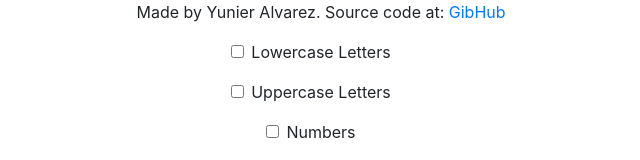
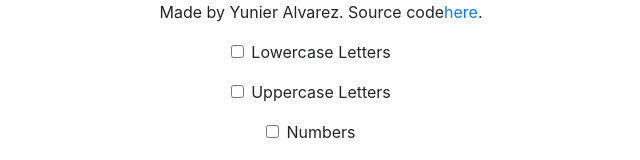
Before and after one commit to eunier/random-password-generator, a React (Create React App) app: page / in a window 1280 px wide. Shown: the top 160 px of the page, without its empty margins (319-959 px from the left). Built offline with nearby package versions, Linux system fonts and the light colour scheme.

Commit message:
clean up

```diff
--- a/src/components/About.js
+++ b/src/components/About.js
@@ -4,10 +4,15 @@ const About = () => (
   <div className="row">
     <div className="col d-flex justify-content-center">
       <p>
-        Made by Yunier Alvarez. Source code at:{" "}
-        <a href="https://github.com/eunier/random-password-generator">
-          GibHub
+        Made by Yunier Alvarez. Source code
+        <a
+          href="https://github.com/eunier/random-password-generator"
+          target="_blank"
+          rel="noopener noreferrer"
+        >
+          here
         </a>
+        .
       </p>
     </div>
   </div>
```
